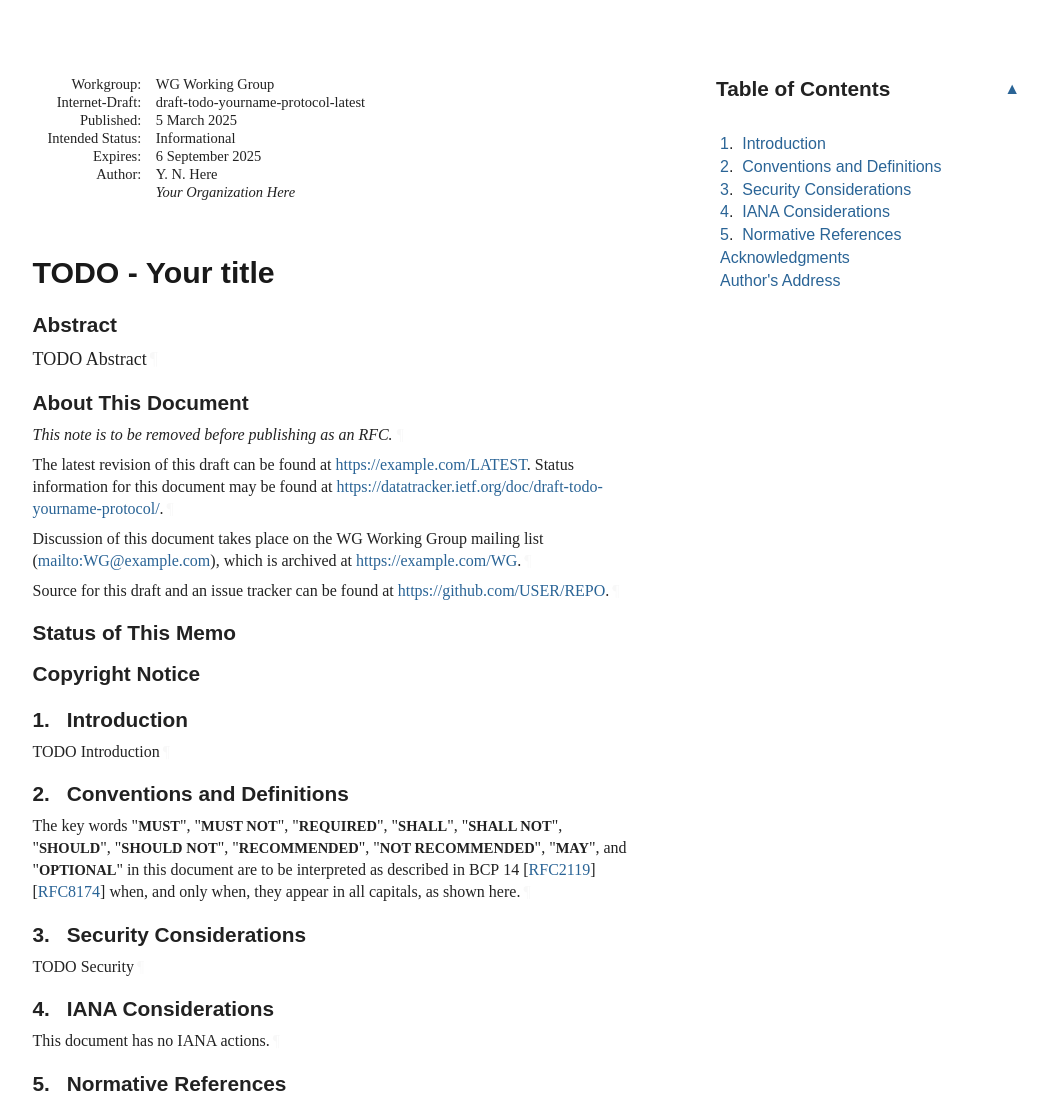
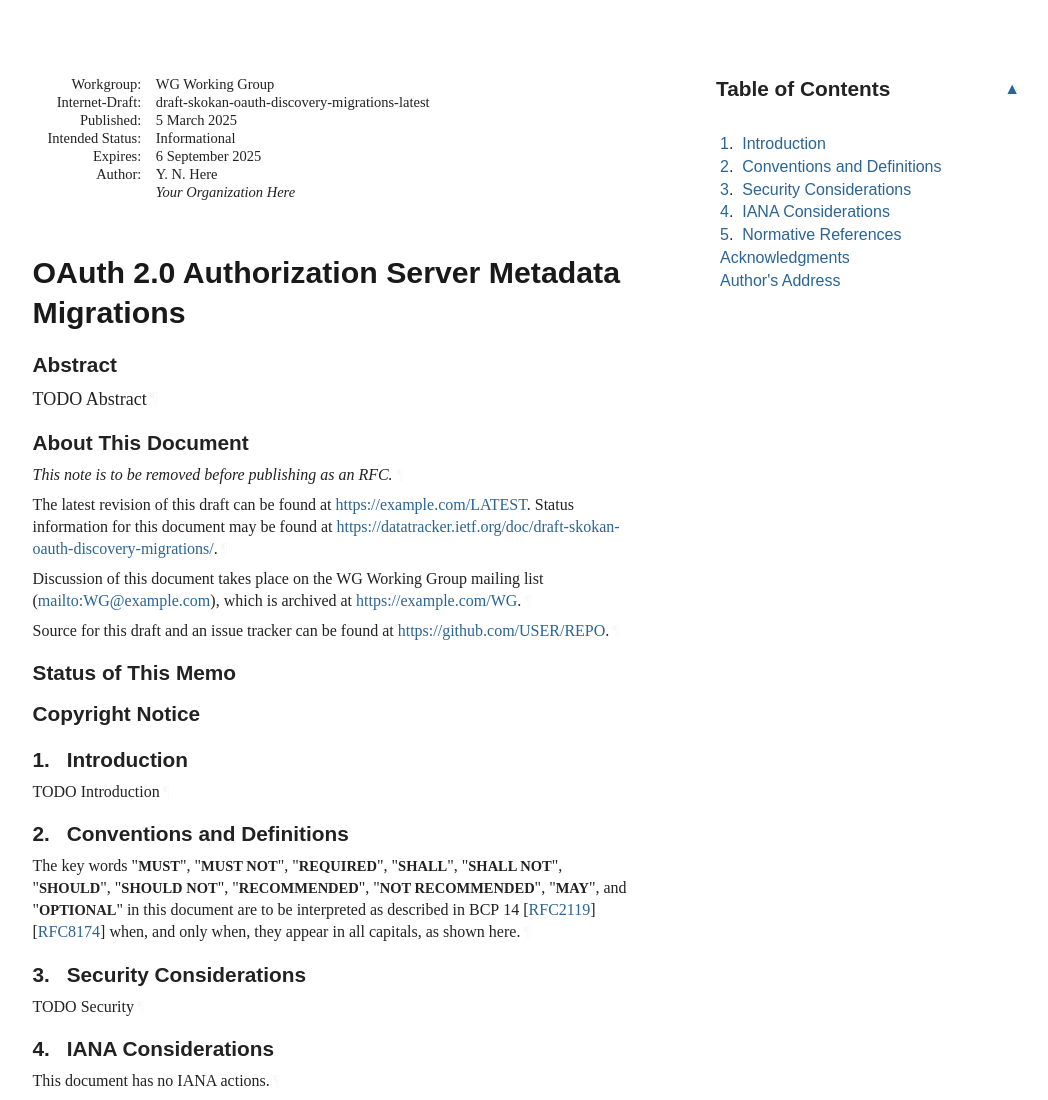
Before and after one commit to panva/draft-skokan-oauth-discovery-migrations, a plain HTML site: page draft-skokan-oauth-discovery-migrations.html in a window 1280 px wide. Shown: the top 1100 px of the page, without its empty margins (92-1140 px from the left). Drawn offline with Linux system fonts and the light colour scheme; a web font is replaced by a local one.

Commit message:
Script updating gh-pages from 7479735. [ci skip]

```diff
--- a/draft-todo-yourname-protocol.html
+++ b/draft-skokan-oauth-discovery-migrations.html
@@ -4,7 +4,7 @@
 <meta charset="utf-8">
 <meta content="Common,Latin" name="scripts">
 <meta content="initial-scale=1.0" name="viewport">
-<title>TODO - Your title</title>
+<title>OAuth 2.0 Authorization Server Metadata Migrations</title>
 <meta content="Your Name Here" name="author">
 <meta content="
        TODO Abstract
@@ -13,7 +13,7 @@
 <meta content="next generation" name="keyword">
 <meta content="unicorn" name="keyword">
 <meta content="sparkling distributed ledger" name="keyword">
-<meta content="draft-todo-yourname-protocol-latest" name="ietf.draft">
+<meta content="draft-skokan-oauth-discovery-migrations-latest" name="ietf.draft">
 <!-- Generator version information:
   xml2rfc 3.28.0
     Python 3.12.9
@@ -29,7 +29,7 @@
     setuptools 70.3.0
     wcwidth 0.2.13
 -->
-<link href="draft-todo-yourname-protocol.xml" rel="alternate" type="application/rfc+xml">
+<link href="draft-skokan-oauth-discovery-migrations.xml" rel="alternate" type="application/rfc+xml">
 <link href="#copyright" rel="license">
 <style type="text/css">@font-face {
   font-family: 'Lora';
@@ -1045,7 +1045,7 @@ svg :is([fill="white"], [fill^="#fff"]) {
 <table class="ears">
 <thead><tr>
 <td class="left">Internet-Draft</td>
-<td class="center">TODO - Abbreviation</td>
+<td class="center">OAuth 2.0 Authorization Server Metadata </td>
 <td class="right">March 2025</td>
 </tr></thead>
 <tfoot><tr>
@@ -1060,7 +1060,7 @@ svg :is([fill="white"], [fill^="#fff"]) {
 <dt class="label-workgroup">Workgroup:</dt>
 <dd class="workgroup">WG Working Group</dd>
 <dt class="label-internet-draft">Internet-Draft:</dt>
-<dd class="internet-draft">draft-todo-yourname-protocol-latest</dd>
+<dd class="internet-draft">draft-skokan-oauth-discovery-migrations-latest</dd>
 <dt class="label-published">Published:</dt>
 <dd class="published">
 <time datetime="2025-03-05" class="published">5 March 2025</time>
@@ -1078,7 +1078,7 @@ svg :is([fill="white"], [fill^="#fff"]) {
 </dd>
 </dl>
 </div>
-<h1 id="title">TODO - Your title</h1>
+<h1 id="title">OAuth 2.0 Authorization Server Metadata Migrations</h1>
 <section id="section-abstract">
       <h2 id="abstract"><a href="#abstract" class="selfRef">Abstract</a></h2>
 <p id="section-abstract-1">TODO Abstract<a href="#section-abstract-1" class="pilcrow">¶</a></p>
@@ -1090,7 +1090,7 @@ svg :is([fill="white"], [fill^="#fff"]) {
 <p id="section-note.1-1">This note is to be removed before publishing as an RFC.<a href="#section-note.1-1" class="pilcrow">¶</a></p>
 <p id="section-note.1-2">
         The latest revision of this draft can be found at <span><a href="https://example.com/LATEST">https://example.com/LATEST</a></span>.
-        Status information for this document may be found at <span><a href="https://datatracker.ietf.org/doc/draft-todo-yourname-protocol/">https://datatracker.ietf.org/doc/draft-todo-yourname-protocol/</a></span>.<a href="#section-note.1-2" class="pilcrow">¶</a></p>
+        Status information for this document may be found at <span><a href="https://datatracker.ietf.org/doc/draft-skokan-oauth-discovery-migrations/">https://datatracker.ietf.org/doc/draft-skokan-oauth-discovery-migrations/</a></span>.<a href="#section-note.1-2" class="pilcrow">¶</a></p>
 <p id="section-note.1-3">
         Discussion of this document takes place on the
         WG Working Group mailing list (<span><a href="mailto:WG@example.com">mailto:WG@example.com</a></span>),
```
Also changed, not shown: index.html (+4 -4 lines), draft-skokan-oauth-discovery-migrations.txt.
